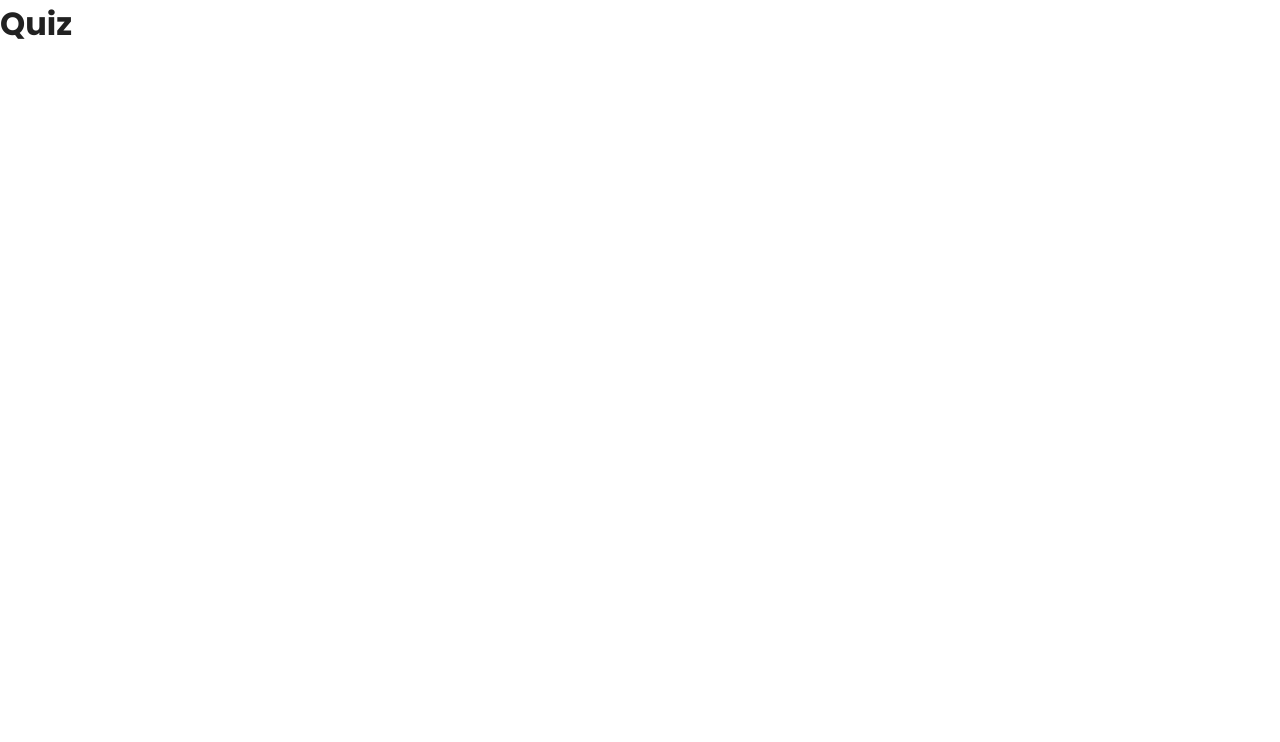
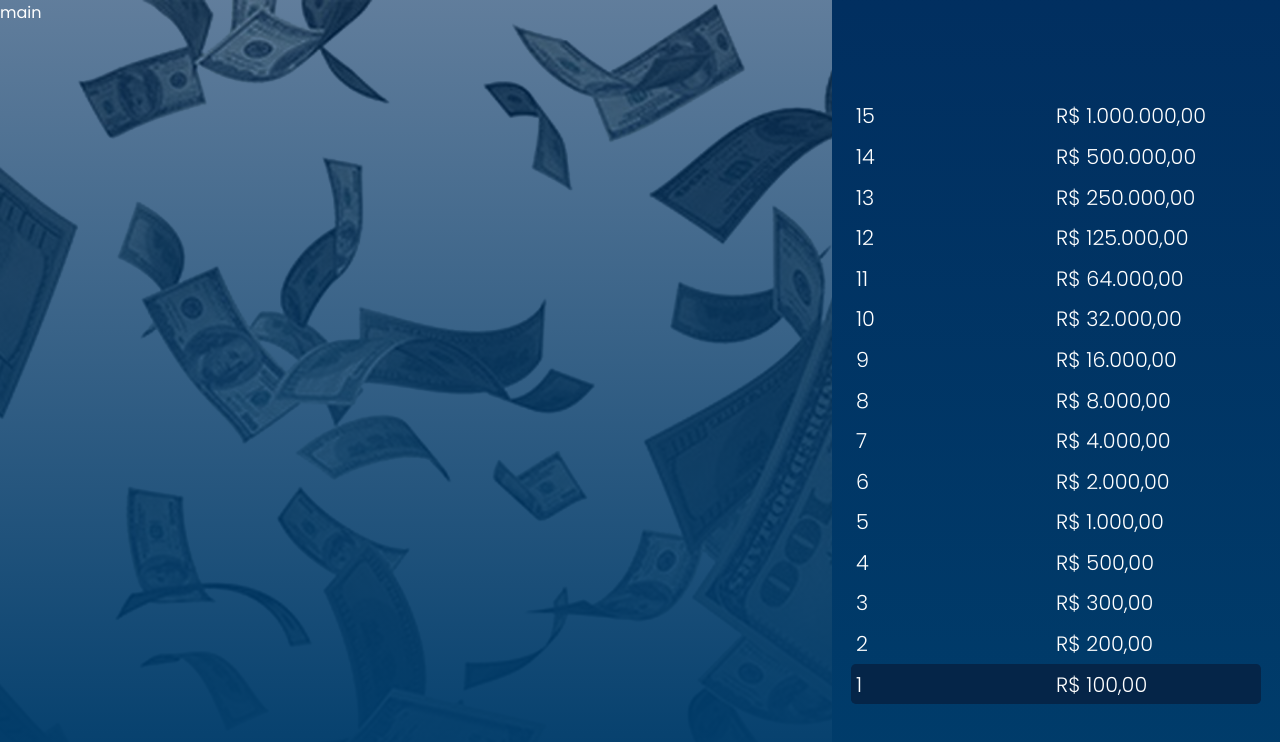
Before and after one commit to dev-marcioreis/quiz-react, a React (Vite) app: page / in a window 1280 px wide. Shown: the top 742 px of the page. Built offline with nearby package versions, Linux system fonts and the light colour scheme.

Commit message:
pyramid section

```diff
--- a/src/App.css
+++ b/src/App.css
@@ -1,4 +1,35 @@
-/*==========Base==========*/
-body {
-  color: var(--dark-color);
+.app {
+    height: 100vh;
+    display: flex;
+    color: var(--white-color);
 }
+.main {
+    width: 65%;
+}
+.pyramid {
+    width: 35%;
+    display: flex;
+    align-items: center;
+    justify-content: center;
+    background: var(--bg-color);
+}
+.moneyList {
+    width: 100%;
+    padding: 1.2rem;
+}
+.moneyListItem {
+    display: flex;
+    align-items: center;
+    padding: .3rem;
+    border-radius: .3rem;
+}
+.moneyListItem.active {
+    background: var(--blue-color);
+}
+.moneyListItemNumber {
+    width: 50%;
+}
+.moneyListItemAmount, .moneyListItemNumber {
+    font-size: 1.3rem;
+    font-weight: 300;
+}
--- a/src/App.jsx
+++ b/src/App.jsx
@@ -1,10 +1,43 @@
+import { useState } from 'react';
 import './App.css'
 
 function App() {
 
+  const [questionNumber, setQuestionNumber] = useState(1)
+
+  const moneyPyramid = [
+    {id: 1, amount: 'R$ 100,00'},
+    {id: 2, amount: 'R$ 200,00'},
+    {id: 3, amount: 'R$ 300,00'},
+    {id: 4, amount: 'R$ 500,00'},
+    {id: 5, amount: 'R$ 1.000,00'},
+    {id: 6, amount: 'R$ 2.000,00'},
+    {id: 7, amount: 'R$ 4.000,00'},
+    {id: 8, amount: 'R$ 8.000,00'},
+    {id: 9, amount: 'R$ 16.000,00'},
+    {id: 10, amount: 'R$ 32.000,00'},
+    {id: 11, amount: 'R$ 64.000,00'},
+    {id: 12, amount: 'R$ 125.000,00'},
+    {id: 13, amount: 'R$ 250.000,00'},
+    {id: 14, amount: 'R$ 500.000,00'},
+    {id: 15, amount: 'R$ 1.000.000,00'},
+  ].reverse();
+
   return (
-    <div className="App">
-      <h1>Quiz</h1>
+    <div className="app">
+      <div className="main">main</div>
+      <div className="pyramid">
+        <ul className="moneyList">
+          {
+            moneyPyramid.map(item => (
+              <li className={questionNumber === item.id ? 'moneyListItem active' : 'moneyListItem'}>
+                <span className='moneyListItemNumber'>{item.id}</span>
+                <span className='moneyListItemAmount'>{item.amount}</span>
+              </li>
+            ))
+          }
+        </ul>
+      </div>
     </div>
   )
 }
--- a/src/index.css
+++ b/src/index.css
@@ -17,11 +17,16 @@
 :root {
 
   --red-color: hsl(349, 98%, 58%);
-  --blue-color: hsl(192, 98%, 47%);
+  --blue-color: hsl(211, 87%, 15%);
   --dark-color: hsl(0, 0%, 13%);
   --white-color: hsl(0, 0%, 100%);
-  --transition: all 400ms ease;
-  --bg-color: hsl(218, 29%, 95%);
-  --shadow: 0 1px 4px hsla(0, 0%, 0%, 0.2);
+  --bg-color: linear-gradient(to bottom, hsl(211, 98%, 19%), hsl(206, 100%, 21%));
 
 }
+
+body {
+  background-image: linear-gradient(to bottom, hsla(211, 98%, 19%, 0.623), hsl(206, 100%, 21%)), url('./assets/bg.png');
+  background-position: center;
+  background-repeat: no-repeat;
+  background-size: cover;
+}
```
Also changed, not shown: src/assets/bg.jpg (deleted), src/assets/bg.png (added).
